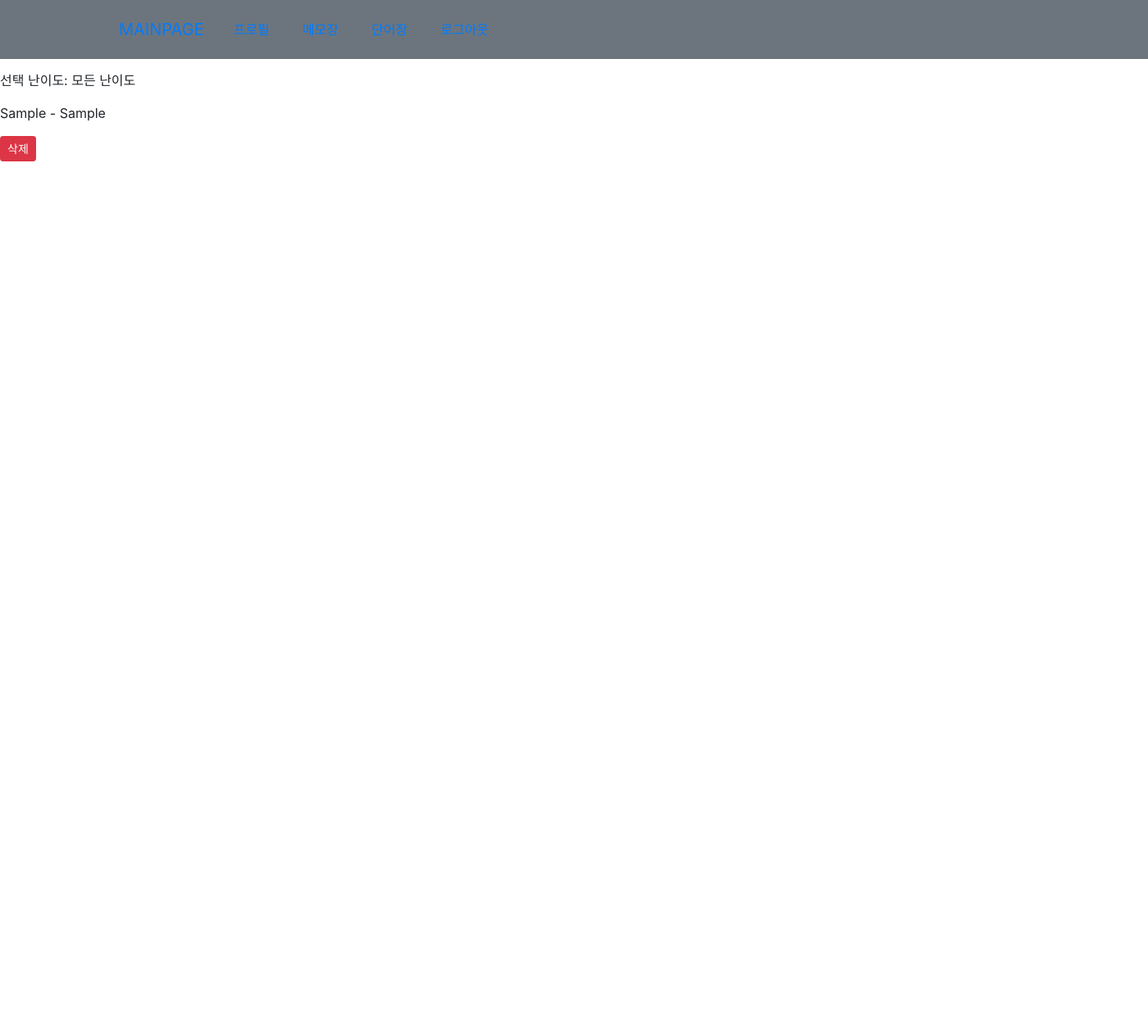
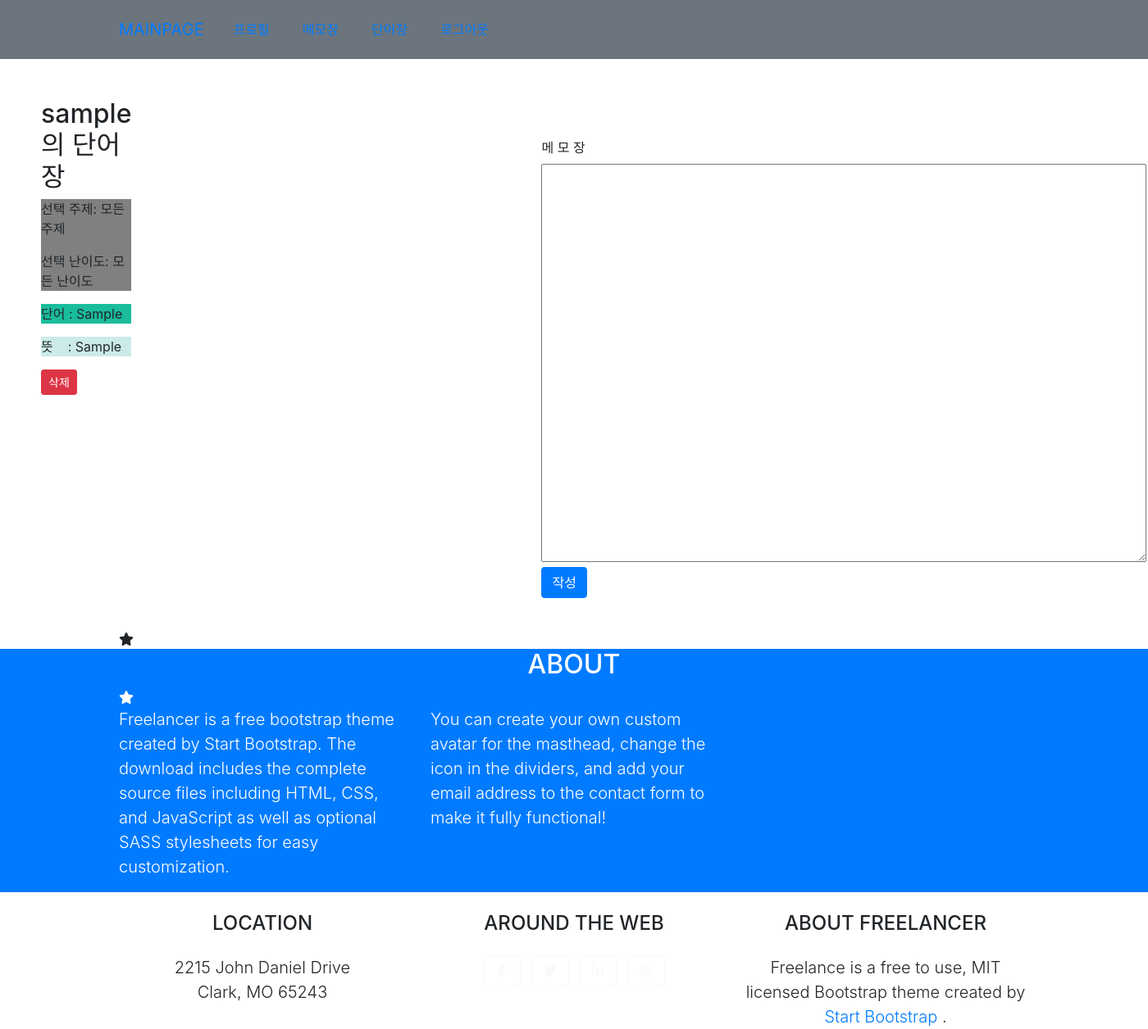
Before and after one commit to Moon-Jeonghyeon/LLM_Communism_project, a Django app: page /words/filtered_vocab/ in a window 1400 px wide. Shown: the whole page at 82% size. Before the commit the page ends 197 px from the top, so only its background shows below. Run offline with Django 5.2, Linux system fonts and the light colour scheme; a user stored in the database is signed in; tables that the repository leaves empty hold one stand-in row (values such as "Sample post"); some libraries are stand-ins or nearby versions.

Commit message:
대충 오류 고침

```diff
--- /dev/null
+++ b/templates/add_memo.html
@@ -0,0 +1,20 @@
+<div class="ma_01">
+    <div id="aside">
+        <form method="POST" enctype="multipart/form-data">
+            {% csrf_token %}
+                <br>
+                <br>
+                <label>메 모 장</label>
+                <br>
+                <textarea name="content" cols="70" rows="20"></textarea>
+                <br>
+            <button type="submit" class="btn btn-primary">작성</button>
+        </form>
+    </div>
+</div>
+
+
+<!-- Bootstrap JavaScript and dependencies -->
+<script src="https://code.jquery.com/jquery-3.5.1.slim.min.js"></script>
+<script src="https://cdn.jsdelivr.net/npm/@popperjs/core@2.9.2/dist/umd/popper.min.js"></script>
+<script src="https://stackpath.bootstrapcdn.com/bootstrap/4.5.2/js/bootstrap.min.js"></script>
--- a/templates/base.html
+++ b/templates/base.html
@@ -18,10 +18,24 @@
         <link href="https://fonts.googleapis.com/css?family=Lato:400,700,400italic,700italic" rel="stylesheet" type="text/css" />
         <!-- Core theme CSS (includes Bootstrap)-->
         <link rel="stylesheet" href="{% static 'css/styles.css' %}">
+
+        <link rel="preconnect" href="https://fonts.googleapis.com">
+        <link rel="preconnect" href="https://fonts.gstatic.com" crossorigin>
+        <link href="https://fonts.googleapis.com/css2?family=Nerko+One&display=swap" rel="stylesheet">
+        <style>
+         .ENG_FONT {
+            font-family: "Nerko One", cursive;
+            font-weight: 400;
+            font-style: normal;
+            unicode-range : U+0041-005A , U+0061-007A
+          }
+        </style>
+
         {% block style %}
         {% endblock %}
         {% block head %}
         {% endblock %}
+
     </head>
     <body>
         {% block base_content %}
--- a/templates/main.html
+++ b/templates/main.html
@@ -22,11 +22,11 @@
 {% block base_content %}
 
 <section class="dark">
-    <button class="button" onclick = "location.href = '/words/category/' ">카테고리</button>
+    <button class="button" onclick = "location.href = '/words/category/' " style = "background-color: var(--gray-0);">카테고리</button>
 </section>
 
 <section class="light">
-    <button class="button" onclick = "location.href = '/words/vocabulary/' ">단어장</button>
+    <button class="button" onclick = "location.href = '/words/vocabulary/' " style = "background-color: var(--gray-9);">단어장</button>
 </section>
 
 
--- a/templates/users/memo.html
+++ b/templates/users/memo.html
@@ -42,6 +42,7 @@
     <br>
     <div class="ma_01" >
         <!-- 메모장 기능 구현 -->
+         <div style="width: 500px">
         {% for memo in memos %}
             <p class="item">내용: {{ memo.content|linebreaksbr }}</p>
             <p>작성일: {{ memo.created_at }}</p>
@@ -66,6 +67,7 @@
             <br>
             <br>
         {% endfor %}
+        </div>
     </div>
 </div>
         <!-- 삭제 모달 -->
--- /dev/null
+++ b/templates/voca_base.html
@@ -0,0 +1,35 @@
+{% extends 'base_01.html' %}
+
+{% block head %}
+<!-- Bootstrap CSS -->
+
+<style>
+    .voca{
+    background : #1abc9c;
+    }
+
+    .voca01{
+    background : #ccebe8;
+    }
+
+    .box-container {
+    display: flex;
+    }
+
+    .ma {
+        width: 500px;
+        margin-left: 50px;
+        margin-right: 500px;
+    }
+
+    .ma_01 {
+        margin-right: 100px;
+    }
+
+
+
+</style>
+{% endblock %}
+
+{% block base_content %}
+{% endblock %}
--- a/templates/words/filtered_vocab.html
+++ b/templates/words/filtered_vocab.html
@@ -1,16 +1,11 @@
-<!DOCTYPE html>
-<html lang="ko">
-    <head>
-        <title>Filtered Vocabulary</title>
-        <!-- Bootstrap CSS -->
-        <link href="https://stackpath.bootstrapcdn.com/bootstrap/4.5.2/css/bootstrap.min.css" rel="stylesheet">
-    </head>
-    <body>
-        {% include 'nav.html' %}
+{% extends 'voca_base.html' %}
+
+{% block base_content %}
+<div class="box-container">
+    <div class="ma">
         <h2>{{ request.user.username }}의 단어장</h2>
-
         <!-- 현재 선택된 필터를 보여줍니다 -->
-        <div>
+        <div style="background-color: gray;">
             <p>선택 주제:
                 {% if topic_id %}
                     {% for topic in topics %}
@@ -36,11 +31,15 @@
         </div>
 
         <!-- 필터링된 단어 목록 -->
+        <div>
             {% for vocab in vocabulary %}
-            <p>{{ vocab.word.word }} - {{ vocab.word.definition }}</p>
+                <p class="voca">단어 : {{ vocab.word.word }}</p>
+                <p class="voca01">뜻&nbsp&nbsp&nbsp&nbsp: {{ vocab.word.definition }}</p>
 
                 <!-- 삭제 버튼 (모달 트리거) -->
                 <button class="btn btn-danger btn-sm" data-toggle="modal" data-target="#delete_modal_{{ vocab.id }}">삭제</button>
+                <br>
+                <br>
 
                 <!-- 삭제 모달 -->
                 <div id="delete_modal_{{ vocab.id }}" class="modal fade" tabindex="-1" role="dialog">
@@ -66,10 +65,10 @@
                     </div>
                 </div>
             {% endfor %}
+        </div>
+    </div>
 
-        <!-- Bootstrap JavaScript and dependencies -->
-        <script src="https://code.jquery.com/jquery-3.5.1.slim.min.js"></script>
-        <script src="https://cdn.jsdelivr.net/npm/@popperjs/core@2.9.2/dist/umd/popper.min.js"></script>
-        <script src="https://stackpath.bootstrapcdn.com/bootstrap/4.5.2/js/bootstrap.min.js"></script>
-    </body>
-</html>
+    {% include 'add_memo.html' %}
+</div>
+
+{% endblock %}
```
Also changed, not shown: templates/words/vocabulary.html (+9 -53 lines), 1 other file. Lines whose indentation alone changed are shown as unchanged.
